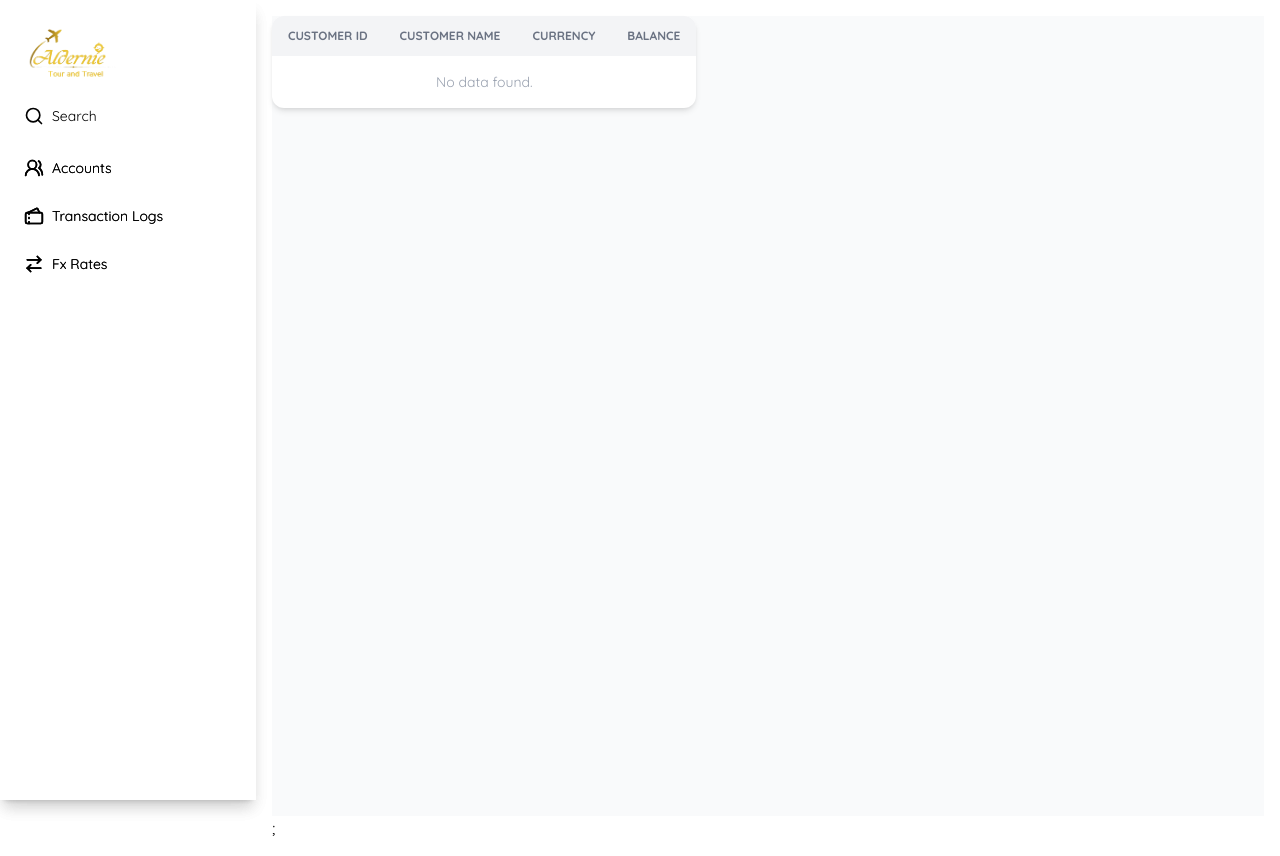
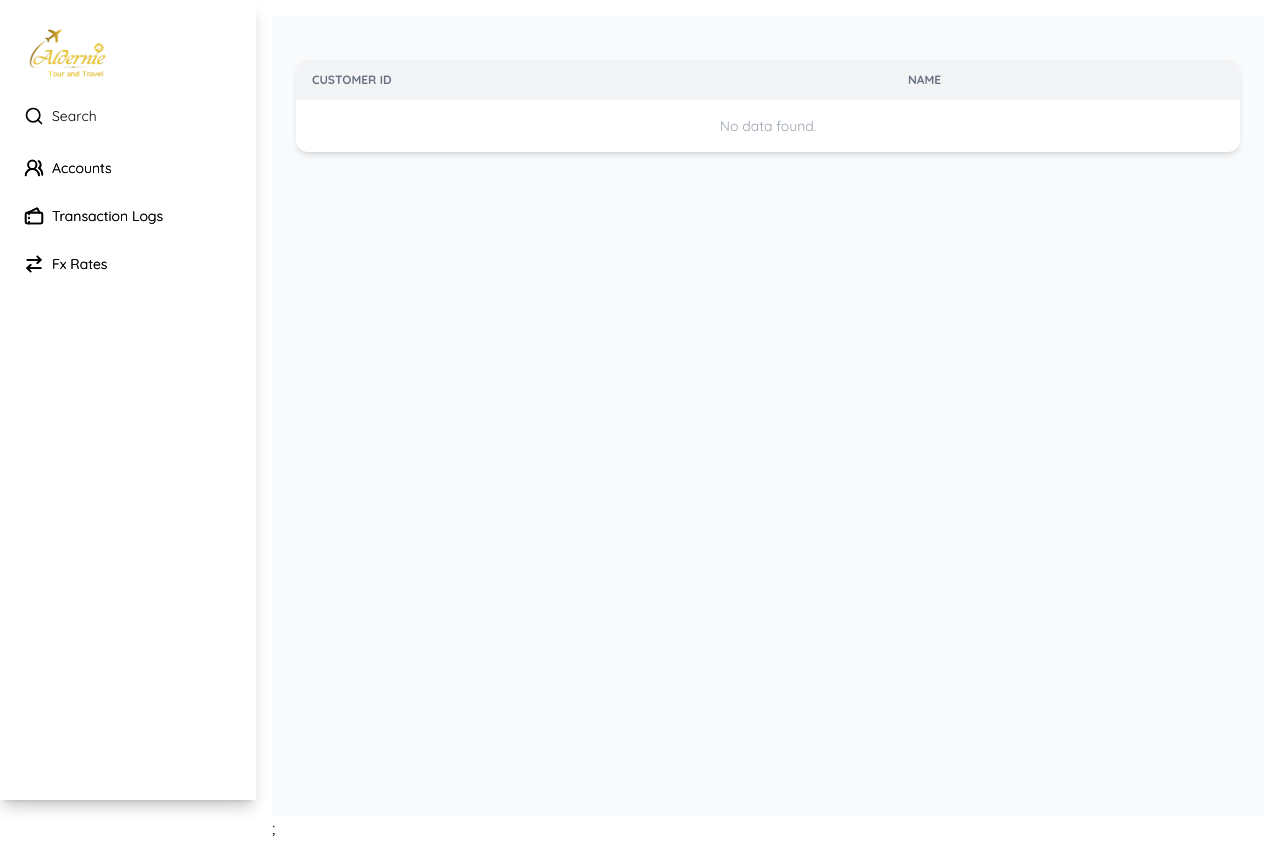
Before and after one commit to kamau552/Airline-Treasury-movement-simulator, a Next.js app in the folder treasury-movement-simulator/: page / in a window 1280 px wide. Built offline with nearby package versions, Linux system fonts and the light colour scheme.

Commit message:
correction of error

```diff
--- a/treasury-movement-simulator/src/constants/index.ts
+++ b/treasury-movement-simulator/src/constants/index.ts
@@ -4,6 +4,8 @@ import {
   ArrowRightLeft,
 } from 'lucide-react';
 import { ISidebarItem } from '@/interfaces';
+import { Account } from '@/interfaces';
+import { Transaction } from '@/interfaces';
 
 
 export const items: ISidebarItem[] = [
--- a/treasury-movement-simulator/src/interfaces/index.ts
+++ b/treasury-movement-simulator/src/interfaces/index.ts
@@ -1,4 +1,5 @@
 import { LucideIcon } from 'lucide-react';
+
 
 export interface ISubItem {
   name: string;
@@ -12,13 +13,31 @@ export interface ISidebarItem {
   items?: ISubItem[];
 }
 
+export interface Account {
+  id: string;
+  name: string;
+  currency: string;
+  balance: number;
+}
+export interface Transaction {
+  id: string;
+  from: string;
+  to: string;
+  amountFrom: number;
+  amountTo: number;
+  currencyFrom: string;
+  currencyTo: string;
+  fxRate: number;
+  note?: string; // optional if note isn't always present
+  date: string;  // ISO timestamp format
+  status: 'Completed' | 'Pending'; // restrict to known values
+}
 export interface TableProps<TData> {
   isloading: boolean;
   data: Array<TData>;
   columns: Array<TTableColumn<TData>>
 }
 
-// Define TData as a generic type parameter for TTableColumn
 export interface TTableColumn<TData = unknown> {
   id: string;
   label: string;
--- a/treasury-movement-simulator/src/pages/index.tsx
+++ b/treasury-movement-simulator/src/pages/index.tsx
@@ -1,7 +1,7 @@
 import React from 'react'
 import Sidebar from '@/components/Layouts/sidebar'
 import Table from '@/components/common/Table'
-import TTableColumn from '@/components/common/Table'
+import { TTableColumn } from '@/interfaces'
 
 
 type TData = {
@@ -13,52 +13,31 @@ type TData = {
 
 
 
-const index = () => {
-  const columnProperties: Array<TTableColumn<TData>> = [
+const Index = () => {
+  const columns: TTableColumn<TData>[] = [
     {
       id: "id",
       label: "Customer ID",
-      setContent(data: TData): React.ReactNode {
-        return <span>{data.id}</span>;
-      },
-      align: "left",
+      setContent: (data) => <span>{data.id}</span>,
     },
-
     {
       id: "name",
-      label: "Customer Name",
-      setContent(data: TData): React.ReactNode {
-        return <span>{data.name}</span>;
-      },
-      align: "left",
-    },
-
-    {
-      id: "currency",
-      label: "Currency",
-      setContent(data: TData): React.ReactNode {
-        return <span>{data.currency}</span>;
-      },
-      align: "left",
-    },
-
-    {
-      id: "balance",
-      label: "Balance",
-      setContent(data: TData): React.ReactNode {
-        return <span>{data.balance}</span>;
-      },
-      align: "left",
+      label: "Name",
+      setContent: (data) => <span>{data.name}</span>,
     },
   ];
+
+  // Empty placeholder data (can be replaced later)
+  const data: TData[] = [];
+
   return (
     <div className="min-h-screen flex bg-gray-50">
       <Sidebar />
-      <div className="flex flex-col items-mt-5">
-        <Table columns ={columnProperties} />
+      <div className="flex flex-col mt-5 w-full p-6">
+        <Table columns={columns} data={data} isloading={false} />
       </div>
     </div>
-  )
-}
+  );
+};
 
-export default index;
+export default Index;
```
